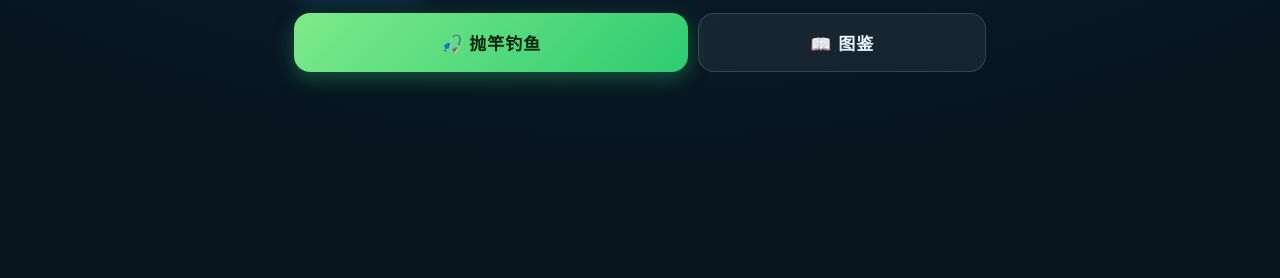
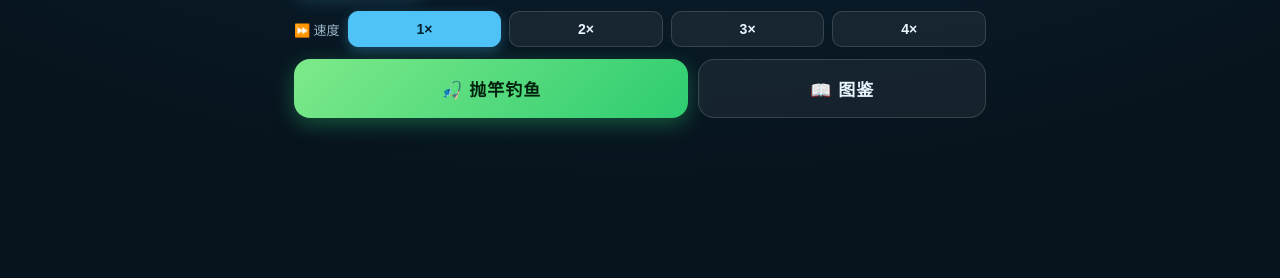
Before and after one commit to jk9598/my-tools-platform, a plain HTML site: page tools/tool-1792663750/index.html in a window 1280 px wide. Shown: the part 522-800 px from the top of the page. Drawn offline with Linux system fonts and the light colour scheme.

Commit message:
tool: 钓鱼大师 v3

```diff
--- a/tools/tool-1792663750/index.html
+++ b/tools/tool-1792663750/index.html
@@ -85,8 +85,15 @@ header{
 .pond.locked{opacity:.45; cursor:not-allowed; filter:grayscale(.6);}
 .pond.locked::after{content:"🔒"; position:absolute; top:4px; right:6px; font-size:14px;}
 
+/* ===== 速度选择 ===== */
+#speedbar{display:flex; align-items:center; gap:8px; margin-top:14px;}
+#speedbar .sp-label{font-size:13px; color:var(--muted); flex:none;}
+.sp-btn{flex:1; padding:9px; border-radius:10px; border:1px solid var(--line); background:var(--panel); color:var(--text); font-weight:700; cursor:pointer; font-size:14px; transition:.15s;}
+.sp-btn:hover{background:rgba(255,255,255,.1);}
+.sp-btn.active{background:var(--accent); color:#042332; border-color:var(--accent); box-shadow:0 4px 12px rgba(79,195,247,.3);}
+
 /* ===== 操作按钮 ===== */
-#controls{margin-top:16px; display:flex; gap:10px;}
+#controls{margin-top:12px; display:flex; gap:10px;}
 .btn{
   flex:1; padding:16px; border:none; border-radius:16px; font-size:17px; font-weight:700; cursor:pointer;
   color:#04230e; background:linear-gradient(135deg,#7eea8a,#2ecc71); box-shadow:0 6px 20px rgba(46,204,113,.35);
@@ -178,6 +185,14 @@ header{
   </div>
 
   <div id="ponds"></div>
+
+  <div id="speedbar">
+    <span class="sp-label">⏩ 速度</span>
+    <button class="sp-btn active" data-s="1" onclick="setSpeed(1)">1×</button>
+    <button class="sp-btn" data-s="2" onclick="setSpeed(2)">2×</button>
+    <button class="sp-btn" data-s="3" onclick="setSpeed(3)">3×</button>
+    <button class="sp-btn" data-s="4" onclick="setSpeed(4)">4×</button>
+  </div>
 
   <div id="controls">
     <button class="btn" id="castBtn" onclick="onCastClick()">🎣 抛竿钓鱼</button>
@@ -347,12 +362,12 @@ const LISTS = {1:L1, 2:L2, 3:L3, 4:L4, 5:L5};
 
 /* ================= 游戏状态 ================= */
 let state = {
-  level:1, exp:0, totalExp:0, blank:0,
+  level:1, exp:0, totalExp:0, blank:0, speed:1,
   ach:{}, caught:{},
 };
 function load(){
   try{ const s=JSON.parse(localStorage.getItem('fishing_master'));
-    if(s){ Object.assign(state,s); if(typeof state.totalExp!=='number') state.totalExp = state.exp||0; }
+    if(s){ Object.assign(state,s); if(typeof state.totalExp!=='number') state.totalExp = state.exp||0; if(typeof state.speed!=='number') state.speed=1; }
   }catch(e){}
 }
 function save(){ try{ localStorage.setItem('fishing_master', JSON.stringify(state)); }catch(e){} }
@@ -482,7 +497,7 @@ function sceneSVG(level){
 
 /* ================= 渲染 ================= */
 function renderAll(){
-  renderHeader(); renderScene(); renderPonds(); renderCastBtn();
+  renderHeader(); renderScene(); renderPonds(); renderCastBtn(); renderSpeed();
 }
 function renderHeader(){
   const need=expNeedFor(state.level);
@@ -518,6 +533,8 @@ function renderCastBtn(){
   else { b.disabled=false; b.classList.remove('reel'); b.textContent='🎣 抛竿钓鱼'; }
 }
 function setHint(t){ document.getElementById('sceneHint').textContent=t; }
+function setSpeed(s){ state.speed=s; save(); renderSpeed(); }
+function renderSpeed(){ document.querySelectorAll('.sp-btn').forEach(b=>b.classList.toggle('active', +b.dataset.s===state.speed)); }
 
 /* ================= 核心玩法 ================= */
 function expFor(f,w){
@@ -557,7 +574,7 @@ function cast(){
   const bf=document.getElementById('bobberFloat');
   bf.classList.remove('bite'); bf.classList.add('floaty');
   animateRod([0,-30,14,-6,0], 1100);
-  const ms=10000+Math.random()*20000;
+  const ms=(10000+Math.random()*20000)/(state.speed||1);
   waitEnd0=Date.now()+ms;
   setHint('静候鱼上钩…约 '+Math.round(ms/1000)+' 秒');
   renderCastBtn();
```
Also changed, not shown: manifest.json.
